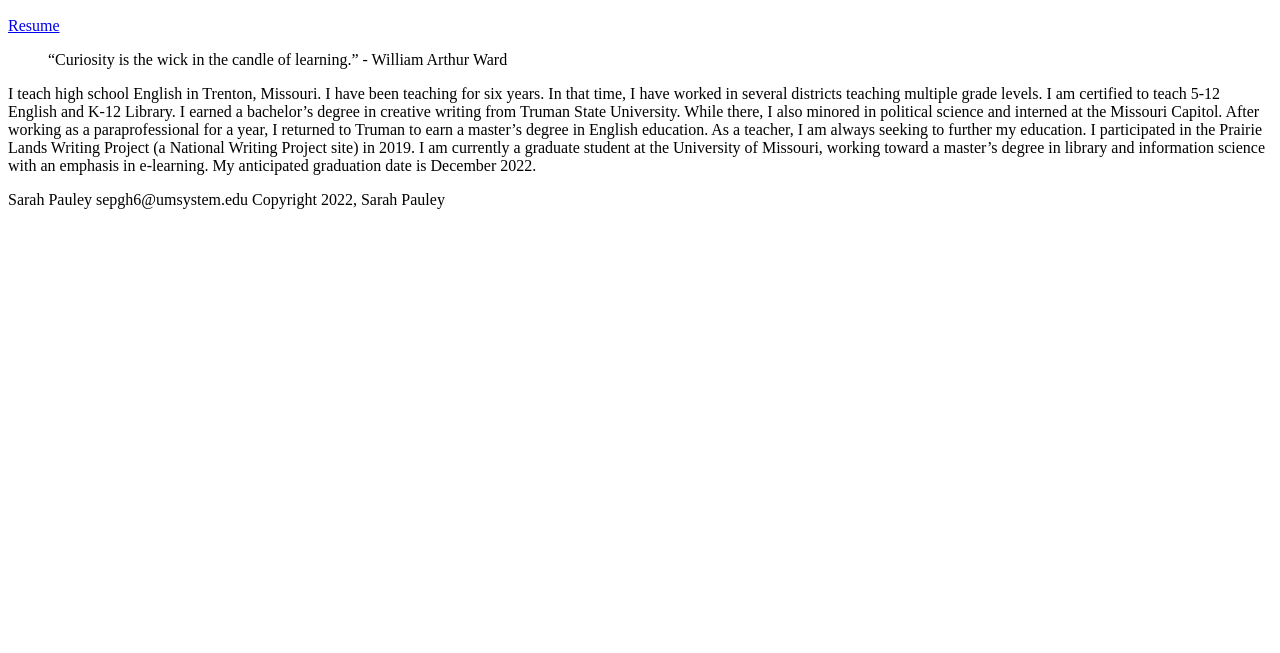
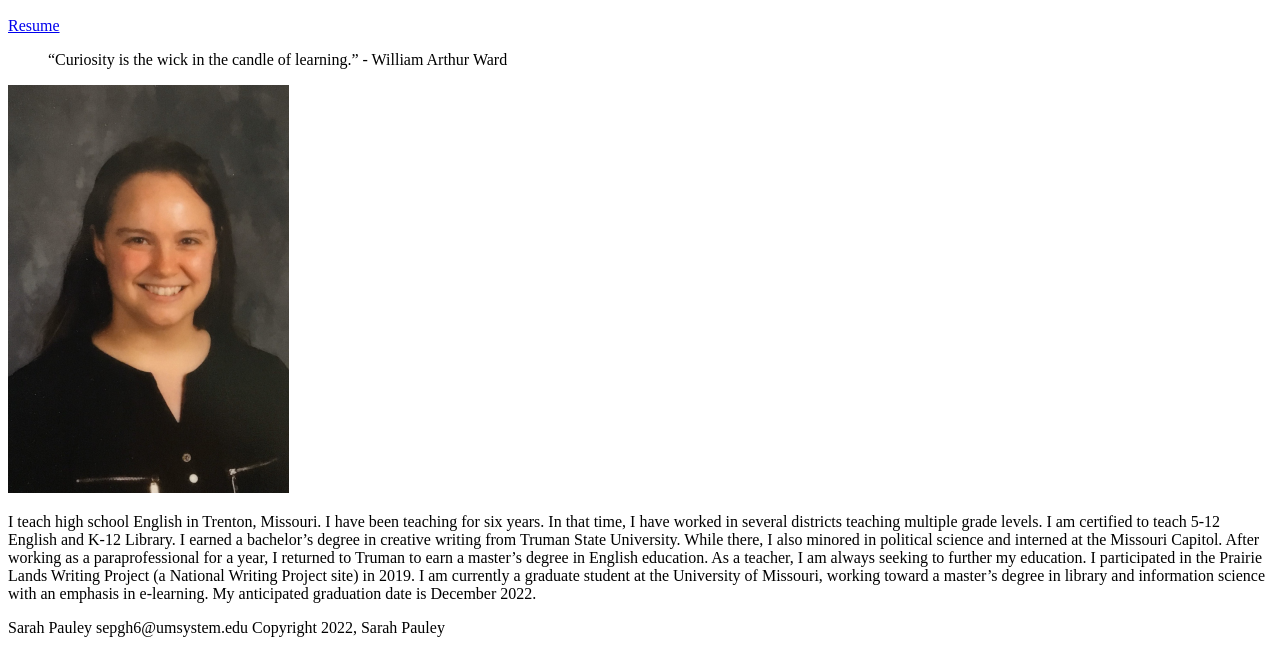
Before and after one commit to SEPauley/SEPauley.github.io, a plain HTML site: page islt_7310/about.html in a window 1280 px wide. Shown: the part 180-833 px from the top of the page. Before the commit the page ends 800 px from the top, so only its background shows below. Drawn offline with Linux system fonts and the light colour scheme.

Commit message:
Add files via upload

```diff
--- a/islt_7310/about.html
+++ b/islt_7310/about.html
@@ -41,12 +41,20 @@
         </ul>
     </nav>
 
+    <main class="content">
+
     <h2>About Me </h2>
 
+    <section class="resume">
     <p> <a href="/islt_7310/resume.pdf"> Resume </a> </p>
+    </section>
 
+    <div class="wrapper">
     <blockquote>“Curiosity is the wick in the candle of learning.” - William Arthur Ward</blockquote>
+    <img src="/islt_7310/headshot.jpg">
+    </div>
 
+    <section class="about-paragraph">
      <p> I teach high school English in Trenton, Missouri. I have been teaching for six years. In that time,
         I have worked in several districts teaching multiple grade levels. I am certified to teach 5-12
         English and K-12 Library. I earned a bachelor’s degree in creative writing from Truman State
@@ -58,6 +66,9 @@
         information science with an emphasis in e-learning. My anticipated graduation date is December
         2022.
         </p>
+    </section>
+
+    </main>
 
     <footer>
         <p>Sarah Pauley sepgh6@umsystem.edu Copyright 2022, Sarah Pauley</p>
```
